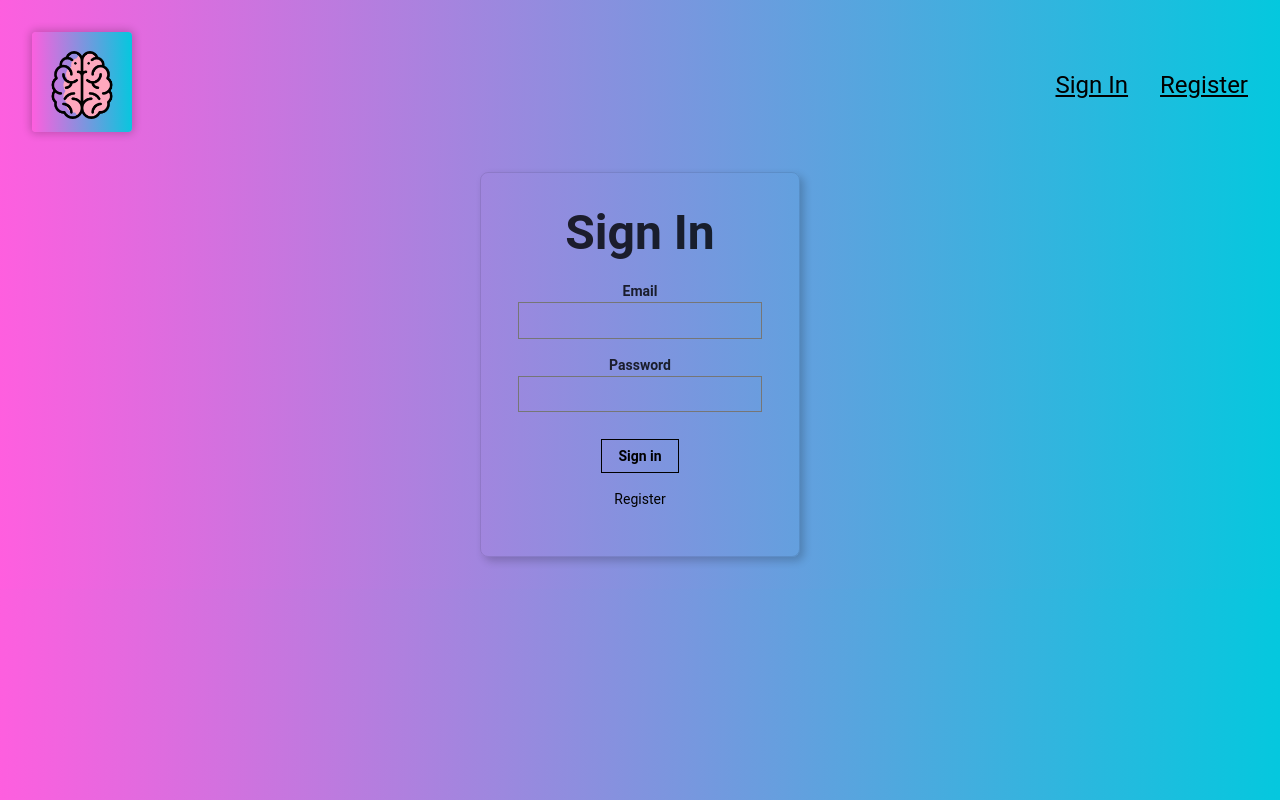
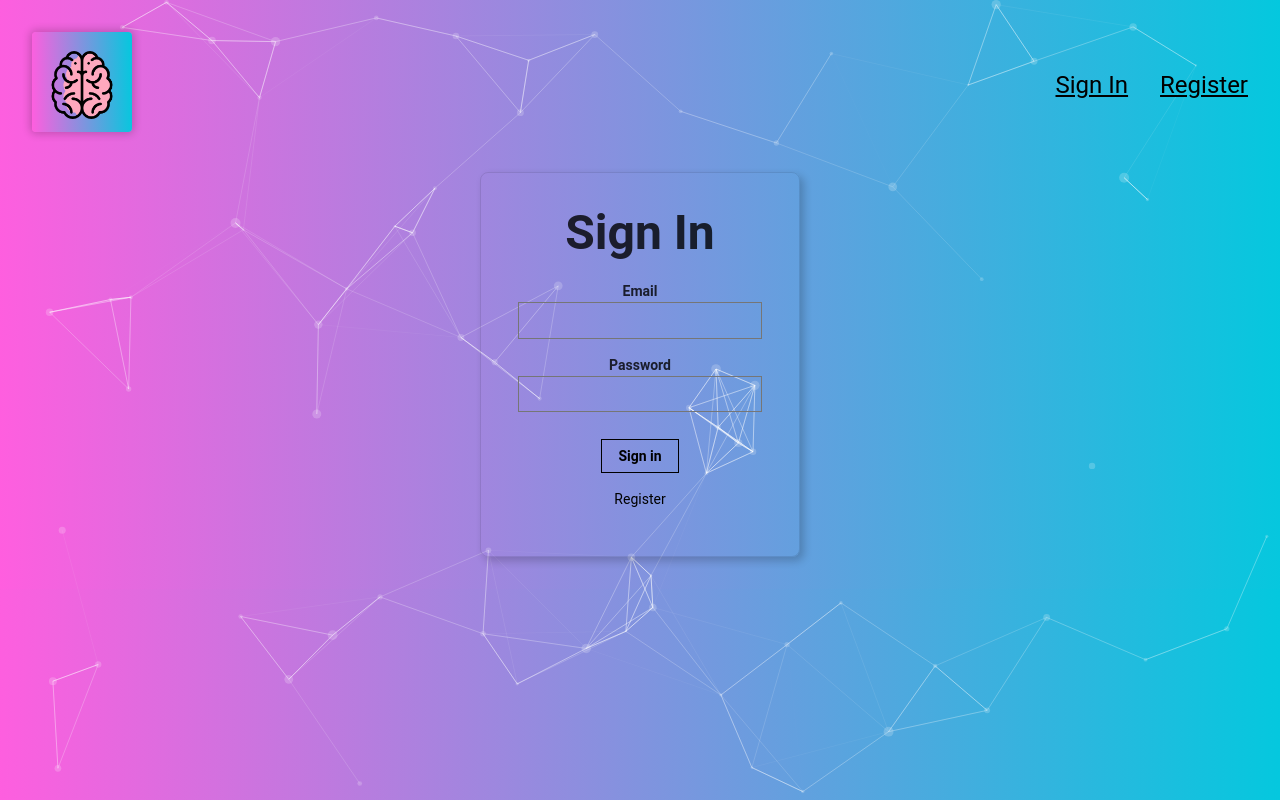
Before and after one commit to KenTandrian/smart-face-detector, a React (Create React App) app: page / in a window 1280 px wide. Built offline with nearby package versions, Linux system fonts and the light colour scheme; the HTML template or start-up script is replaced by a standard one.

Commit message:
Fix nth-check

```diff
--- a/package.json
+++ b/package.json
@@ -4,6 +4,7 @@
   "version": "0.1.0",
   "private": true,
   "dependencies": {
+    "@svgr/webpack": "^6.2.1",
     "@testing-library/jest-dom": "^5.16.4",
     "@testing-library/react": "^12.1.5",
     "@testing-library/user-event": "^14.2.0",
@@ -15,6 +16,7 @@
     "react-tsparticles": "^2.0.6",
     "serve": "^13.0.2",
     "tachyons": "^4.12.0",
+    "tsparticles": "^2.0.6",
     "web-vitals": "^2.1.4"
   },
   "scripts": {
--- a/src/App.js
+++ b/src/App.js
@@ -1,5 +1,6 @@
 import React from 'react';
 import Particles from 'react-tsparticles';
+import { loadFull } from "tsparticles";
 import Navigation from './components/Navigation/Navigation';
 import Logo from './components/Logo/Logo';
 import Rank from './components/Rank/Rank';
@@ -62,7 +63,6 @@ const particlesOptions = {
       straight: false,
     },
     number: {
-      value: 30,
       density: {
         enable: true,
         area: 1000,
@@ -83,8 +83,9 @@ const particlesOptions = {
   detectRetina: true,
 }
 
-const particlesInit = (main) => {
+const particlesInit = async (main) => {
   //console.log(main);
+  await loadFull(main);
 };
 
 const particlesLoaded = (container) => {
--- a/src/components/Register/Register.jsx
+++ b/src/components/Register/Register.jsx
@@ -42,7 +42,7 @@ class Register extends React.Component {
     }
 
     render() {
-        const { onRouteChange } = this.props;
+        // const { onRouteChange } = this.props;
         return (
             <article className="br3 ba b--black-10 mv4 w-100 w-50-m w-25-l mw6 shadow-5 center">
             <main className="pa4 black-80">
```
Also changed, not shown: 1 other file (tests, documents, lock files or other folders).
